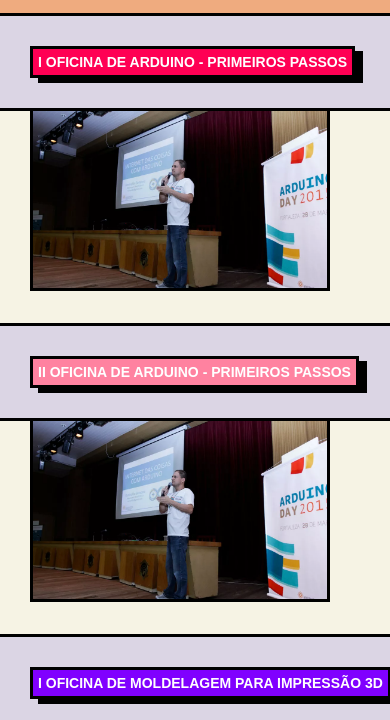
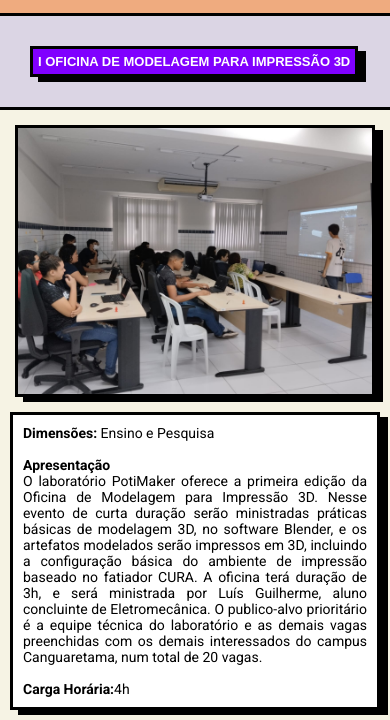
Before and after one commit to PotiMaker-IFRN/sitePotimaker, a plain HTML site: page src/screens/eventos.html in a window 390 px wide. Shown: the part 84-804 px from the top of the page. Drawn offline with Linux system fonts and the light colour scheme; a web font is replaced by a local one.

Commit message:
finalização da página de eventos

```diff
--- a/src/css/eventos.css
+++ b/src/css/eventos.css
@@ -47,31 +47,78 @@
 .tertiary {
     background-color: var(--bg-primary-text);
 }
-.divFotoEvento{
+.infoEventos{
+    display: flex;
+    align-items: center;
+    justify-content: space-evenly;
+    padding: 10px;
     width: 100%;
+
+}
+.divFotoEvento, .divResumoEvento{
+    width: 49%;
     background-color: var(--bg-primary-section);
-    padding: 0 0 30px 30px;
+    padding: 5px;
+}
+.divResumoEvento{
+    height: max-content;
+    background-color:white;
+    font-size: 1.8rem;
+    text-align: justify;
+    padding: 10px;
+    display: flex;
+    flex-direction: column;
+    justify-content: space-between;
+    border: 3px solid black;
+    box-shadow: black 8px 5px;
 }
 .fotoEvento{
-    width: 600px;
+    width: 100%;
     border: 3px solid black;
-    border-top: none;
+    box-shadow: black 8px 5px;
+
+    /* border-top: none; */
+}
+@media screen and (max-width: 800px) {
+    .divResumoEvento{
+        font-size: 1.4rem;
+    }
+    .tituloEvento{
+        font-size: 2.5rem;
+    }
+
 }
 @media screen and (max-width:640px) {
-    .fotoEvento{
-        width: 400px;
-    }
     .tituloEvento{
         font-size: 2rem;
+    }
+    .infoEventos{
+        flex-direction: column;
+        gap: 10px;
+        justify-content: center;
+    }
+    .divTituloEvento{
+        text-align: center;
+    }
+    .divFotoEvento, .divResumoEvento{
+        width: 100%;
+    }
+    .divFotoEvento{
+        display: flex;
+        justify-content: center;
+    }
+
+}
+
+@media screen and (max-width: 534px) {
+    .tituloEvento{
+        font-size: 1.6rem;
     }
 
 }
 
 @media screen and (max-width:430px) {
-    .fotoEvento{
-        width: 300px;
-    }
     .tituloEvento{
-        font-size: 1.4rem;
+        font-size: 1.3rem;
     }
 }
--- a/src/screens/eventos.html
+++ b/src/screens/eventos.html
@@ -80,31 +80,92 @@
     <main>
         <section class="eventos">
             <div class="divTituloEvento">
-                <h2 class="tituloEvento">I Oficina de Arduino - Primeiros Passos</h2>
+                <h2 class="tituloEvento tertiary">I Oficina de Modelagem para Impressão 3D</h2>
             </div>
-            <div class="divFotoEvento">
+            <div class="infoEventos">
+                <div class="divFotoEvento">
+                    <img src="../../images/eventos/modelagemI.jpg" alt="" class="fotoEvento">
 
-                <img src="../../images/eventos/fotoExemplo.webp" alt="" class="fotoEvento">
+                </div>
+                <div class="divResumoEvento">
+                    <p><strong>Dimensões:</strong> Ensino e Pesquisa</p><br>
+
+                    <p>
+                        <strong>Apresentação</strong> <br>
+                        O laboratório PotiMaker oferece a primeira edição da Oficina de Modelagem para Impressão 3D. Nesse evento de curta duração serão ministradas práticas básicas de modelagem 3D, no software Blender, e os artefatos modelados serão impressos em 3D, incluindo a configuração básica do ambiente de impressão baseado no fatiador CURA. A oficina terá duração de 3h, e será ministrada por Luís Guilherme, aluno concluinte de Eletromecânica. O publico-alvo prioritário é a equipe técnica do laboratório e as demais vagas preenchidas com os demais interessados do campus Canguaretama, num total de 20 vagas.
+                    </p><br>
+                    <p><strong>Carga Horária:</strong>4h</p>
+                </div>
+            </div>
+        </section>
+        <section class="eventos">
+            <div class="divTituloEvento">
+                <h2 class="tituloEvento secondary">II Oficina de Arduino - Primeiros Passos (turma 2)</h2>
+            </div>
+            <div class="infoEventos">
+                <div class="divFotoEvento">
+                    <img src="../../images/eventos/arduinoII.jpg" alt="" class="fotoEvento">
+
+                </div>
+                <div class="divResumoEvento">
+                    <p><strong>Dimensões:</strong> Ensino, Pesquisa e Extensão</p><br>
+                    <p>
+                        <strong>Apresentação</strong> <br>
+                        O laboratório PotiMaker do Campus Canguaretama promove a segunda edição da Oficina Arduino Básico. Dessa vez o público-alvo é a equipe técnica do laboratório e demais interessados, de preferência participantes de projetos em andamento que usem Arduino. A turma 2 ocorrerá no turno da tarde, voltada para alunos da manhã ou noite. O módulo Primeiros Passos é o primeiro de 4 módulos que compõem a oficina completa.
+                    </p><br>
+                    <p><strong>Carga Horária:</strong>4h</p>
+                </div>
             </div>
         </section>
         <section class="eventos">
             <div class="divTituloEvento">
                 <h2 class="tituloEvento secondary">II Oficina de Arduino - Primeiros Passos</h2>
             </div>
-            <div class="divFotoEvento">
+            <div class="infoEventos">
+                <div class="divFotoEvento">
+                    <img src="../../images/eventos/arduinoI.jpg" alt="" class="fotoEvento">
 
-                <img src="../../images/eventos/fotoExemplo.webp" alt="" class="fotoEvento">
+                </div>
+                <div class="divResumoEvento">
+                    <p><strong>Dimensões:</strong> Ensino, Pesquisa e Extensão</p><br>
+                    <p>
+                        <strong>Apresentação</strong> <br>
+                        O laboratório PotiMaker do Campus Canguaretama promove a segunda edição da Oficina Arduino
+                        Básico. Dessa vez o público-alvo é a equipe técnica do laboratório e demais interessados, de
+                        preferência participantes de projetos em andamento que usem Arduino. O módulo Primeiros Passos é
+                        o primeiro de 4 módulos que compõem a oficina completa.
+
+                    </p><br>
+                    <p><strong>Carga Horária:</strong>4h</p>
+                </div>
             </div>
         </section>
-        <section class="eventos">
+        <secdtion class="eventos">
             <div class="divTituloEvento">
-                <h2 class="tituloEvento tertiary">I Oficina de Moldelagem para impressão 3D</h2>
+                <h2 class="tituloEvento primary">Oficina Arduino Básico</h2>
             </div>
-            <div class="divFotoEvento">
+            <div class="infoEventos">
+                <div class="divFotoEvento">
+                    <img src="../../images/eventos/arduino.jpg" alt="" class="fotoEvento">
 
-                <img src="../../images/eventos/fotoExemplo.webp" alt="" class="fotoEvento">
+                </div>
+                <div class="divResumoEvento">
+                    <p><strong>Dimensões:</strong> Ensino e Pesquisa</p><br>
+                    <p>
+                        <strong>Apresentação</strong>
+                        <br>
+                        A Oficina Arduino Básico é um evento organizado pelo laboratório PotiMaker, do IFRN Canguaretama, em parceria com o IFPB, campus Cabedelo. A primeira edição da Oficina acontecerá dia 11/03, às 13h30, no PotiMaker, e será destinada para as equipes internas dos laboratórios maker das duas instituições envolvidas
+                    </p><br>
+                    <p><strong>Carga Horária:</strong>4h</p>
+                </div>
             </div>
-        </section>
+        </secdtion>
+
+
+
+
+
+
 
 
         <section class="fimComeco">
```
Also changed, not shown: images/eventos/arduino.jpg (added), images/eventos/arduinoI.jpg (added), images/eventos/arduinoII.jpg (added), images/eventos/fotoExemplo.png (added), images/eventos/modelagemI.jpg (added).
